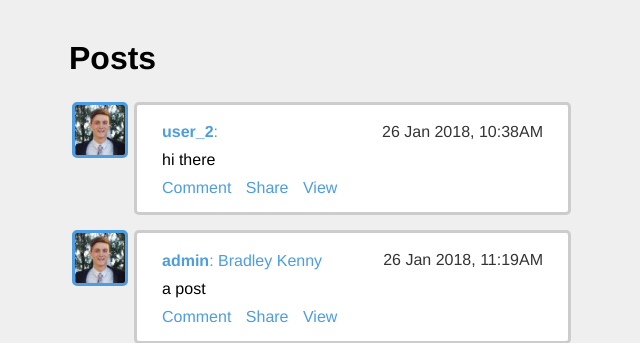
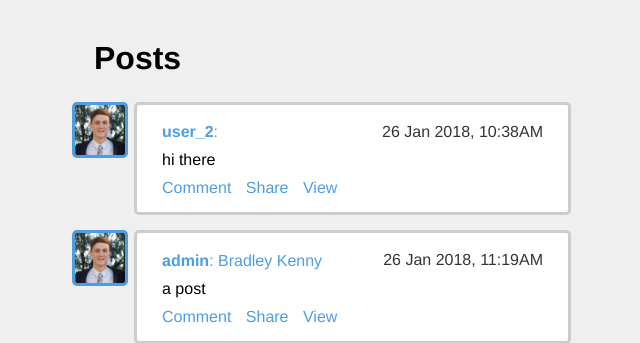
Before and after one commit to bradleykenny/ntwrk_2, a Django app: page /stream/ in a window 1280 px wide. Shown: the part 63-406 px from the top of the page, without its empty margins (315-955 px from the left). Run offline with Django 3.2, Linux system fonts and the light colour scheme; data comes from the database, SQL or seed files in the repository.

Commit message:
Fixed 'Posts' heading position.

```diff
--- a/stream/static/stream/css/stream.css
+++ b/stream/static/stream/css/stream.css
@@ -235,7 +235,7 @@ header input[type='text']::placeholder {
     padding-left: 17.5px;
     padding-right: 0px;
     float: none;
-    /* margin-bottom: 20px; */
+    margin-bottom: 10px;
 }
 
 .share_card .button {
@@ -254,7 +254,7 @@ header input[type='text']::placeholder {
 }
 
 .share_card img {
-    margin-top: -2px;
+    margin-top: -8px;
 }
 
 .share_card .text {
@@ -275,3 +275,7 @@ header input[type='text']::placeholder {
 
 
 /* ===== TEMPORARY / TESTING ===== */
+
+.posts_heading {
+    padding-left: 25px;
+}
```
